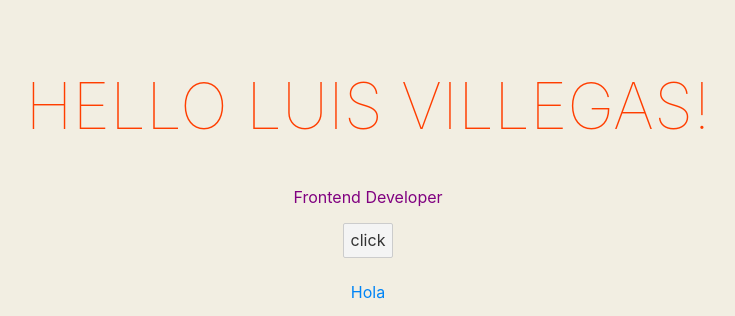
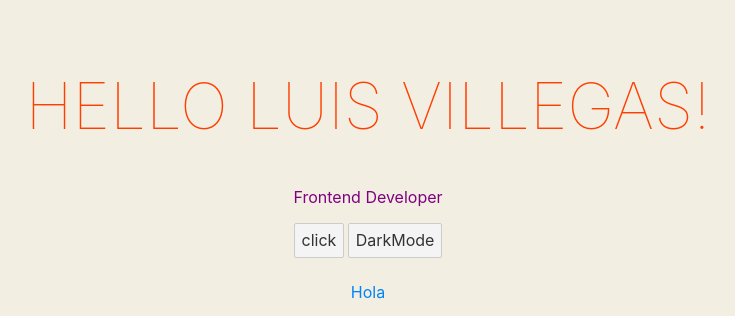
Before and after one commit to lvillegas6/svelte-basic-concepts, a Svelte app: page / in a window 1280 px wide. Shown: the top 316 px of the page, without its empty margins (272-1007 px from the left). Built offline with nearby package versions, Linux system fonts and the light colour scheme.

Commit message:
Condicionales

```diff
--- a/src/App.svelte
+++ b/src/App.svelte
@@ -36,6 +36,11 @@
 		--theme-color: purple;
 	}
 
+	:global(body.dark-mode){
+		background-color: #1d3040;
+		color: #bfc2c7;
+	}
+
 	main {
 		text-align: center;
 		padding: 1em;
--- a/src/components/About.svelte
+++ b/src/components/About.svelte
@@ -1,16 +1,30 @@
 <script>
     let someText = `Frontend Developer`;
     let count = 0;
-
+    let styles = { darkMode: false }
     function handleClick(){
         count += 1;
+    }
+
+    function toggle(){
+        styles.darkMode = !styles.darkMode;
+        window.document.body.classList.toggle('dark-mode')
     }
 
 </script>
 
 <div class="About">
-    <p> {someText} </p>
+
+    {#if !styles.darkMode}
+        <p> {someText} </p>
+        {:else}
+        <p>
+            <span>Hello Darkmode</span>
+        </p>
+    {/if}
+
     <button on:click={handleClick}>click {count === 0 ? '' : count}</button>
+    <button on:click={toggle}>DarkMode</button>
 </div>
 
 <style>
```
